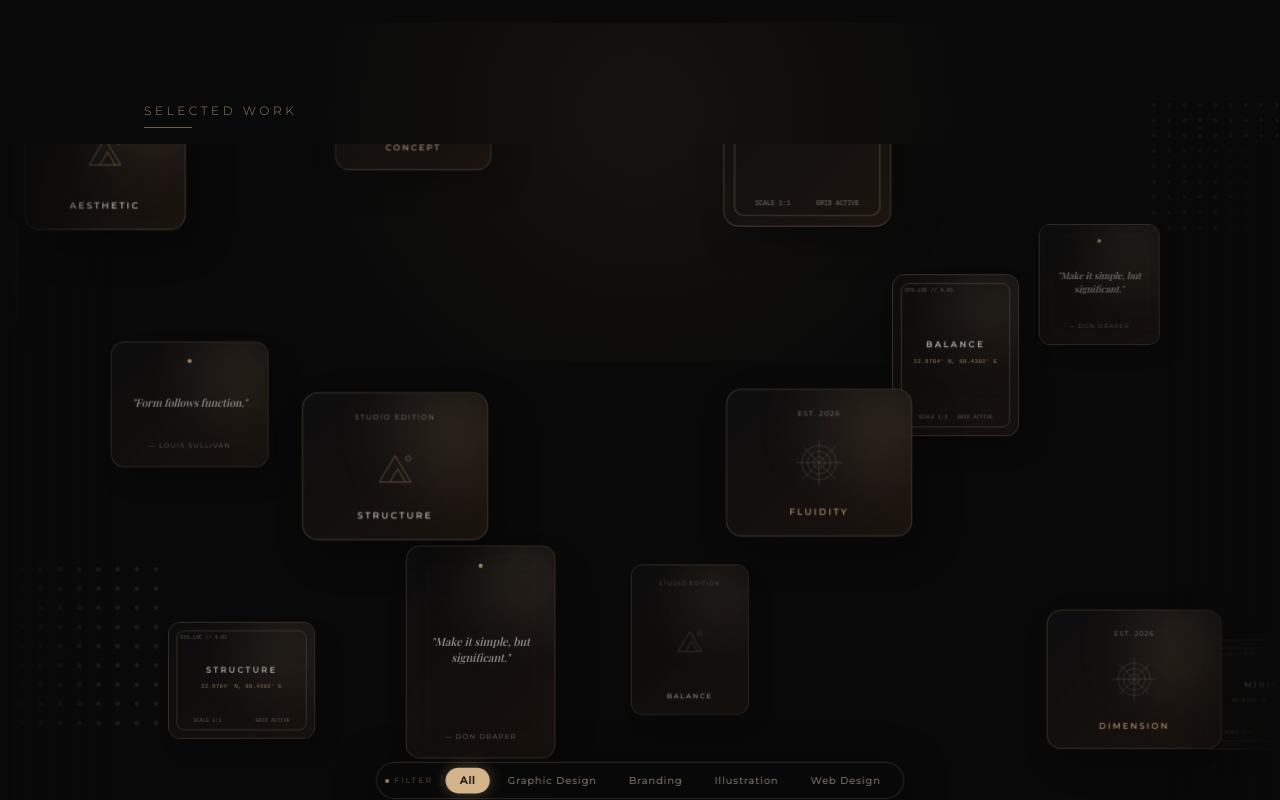
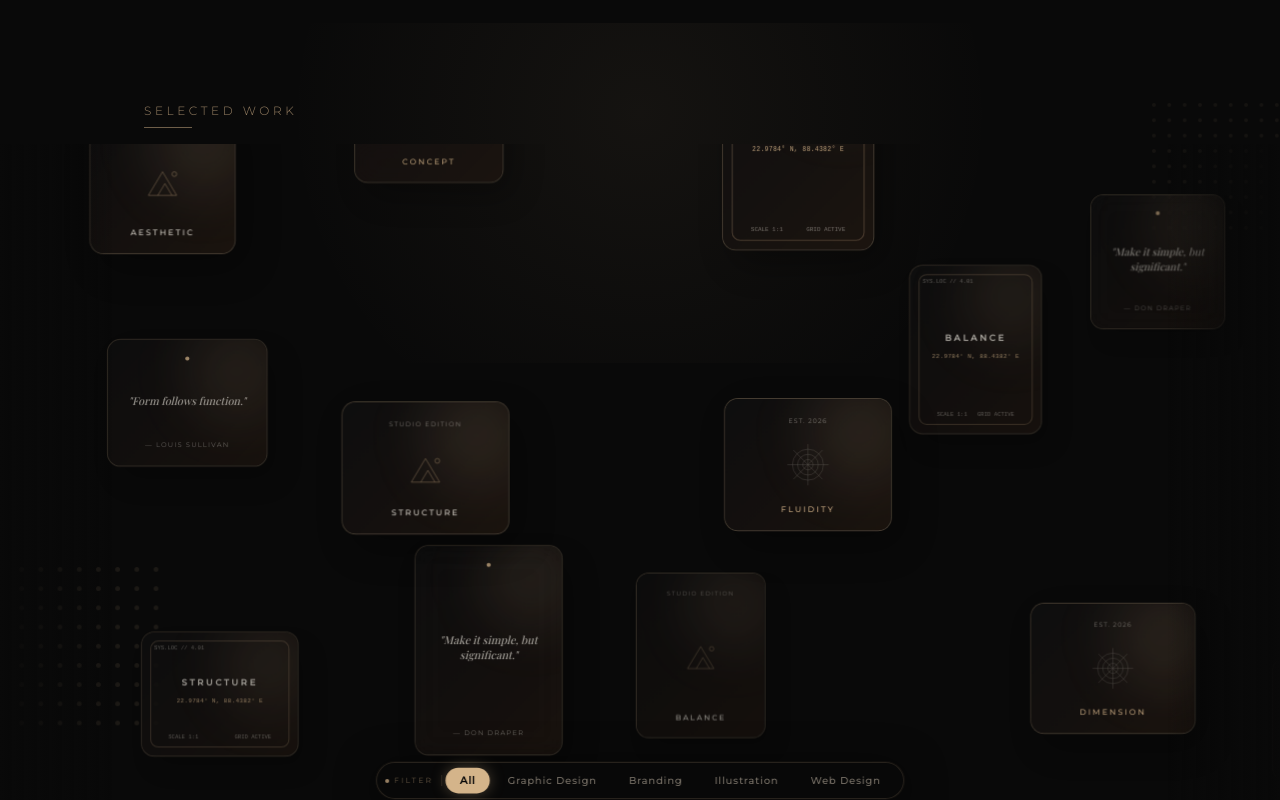
Before and after one commit to swastikpoddar11/My-Portfolio, a React (Vite) app: page / in a window 1280 px wide. Shown: the part 1680-2480 px from the top of the page. Built offline with nearby package versions, Linux system fonts and the light colour scheme; a web font is replaced by a local one.

Commit message:
feat: reduce Z depth range to -60 to 60 for better card accessibility

```diff
--- a/src/components/Projects.jsx
+++ b/src/components/Projects.jsx
@@ -337,9 +337,9 @@ const makeStrip = (projects) => {
       const x = centreX + xJitter;
       const y = centreY + yJitter;
 
-      // Z depth (-220 to +220)
+      // Z depth (-60 to +60)
       const zRaw = rnd(sZ);
-      const z = Math.round((Math.sin(zRaw * Math.PI) * 0.6 + zRaw * 0.4) * 440 - 220);
+      const z = Math.round((Math.sin(zRaw * Math.PI) * 0.6 + zRaw * 0.4) * 120 - 60);
 
       positions.push({
         x,
@@ -540,8 +540,8 @@ const Projects = ({ isDayMode }) => {
       const uid = `${keyPrefix}-${key}`;
       const isHovered = hoveredKey === uid;
 
-      // depth factor 0→1 (z ranges from -220 to +220)
-      const depthFactor = (z + 220) / 440;
+      // depth factor 0→1 (z ranges from -60 to +60)
+      const depthFactor = (z + 60) / 120;
 
       // ALL cards are fully interactive regardless of depth.
       const baseZIndex = Math.round(100 + z);           // -120 → 320
```
